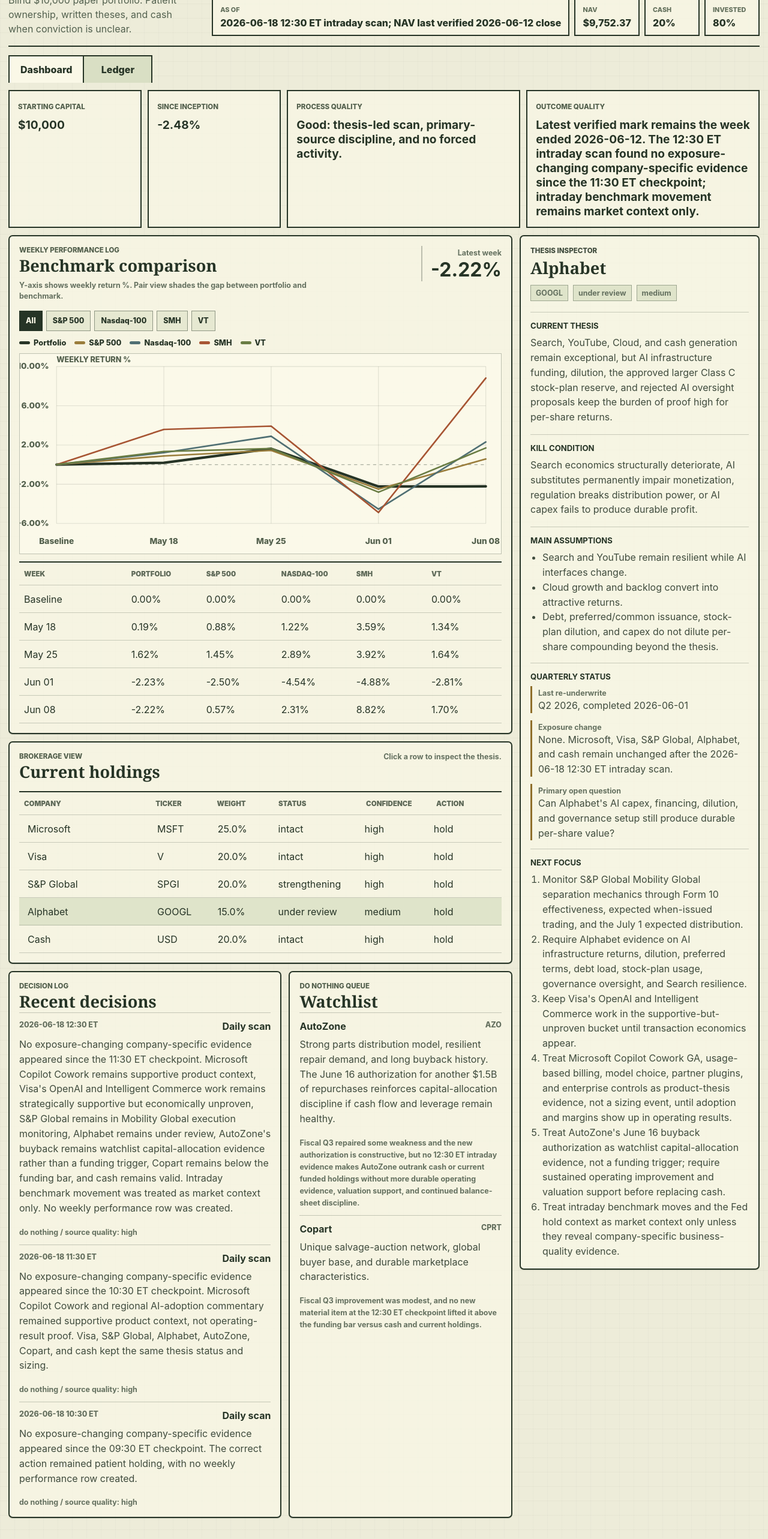
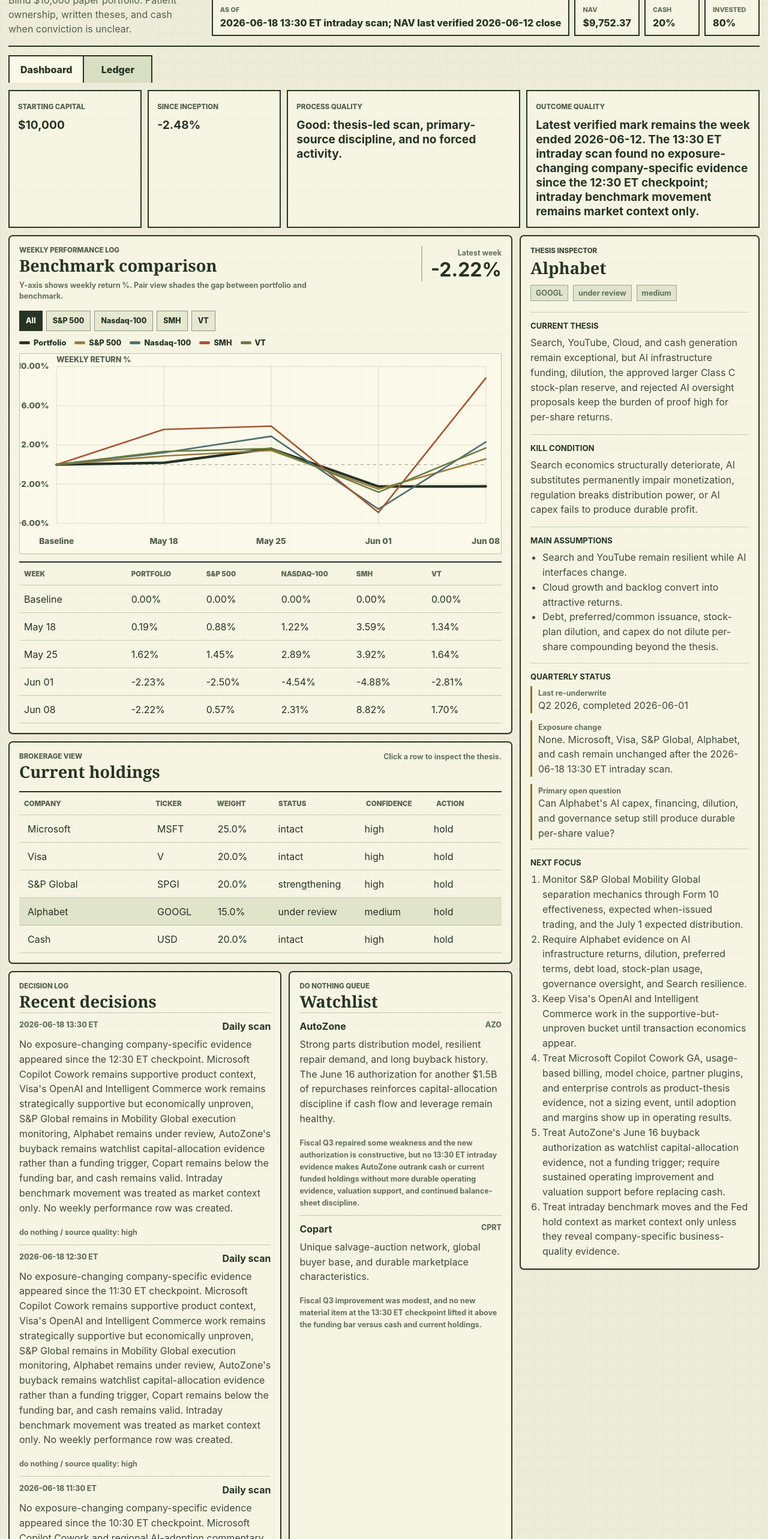
Before and after one commit to Tanaboonnnnn/Port-promax, a React (Vite) app: page / in a window 1280 px wide. Shown: the part 234-2800 px from the top of the page at 60% size. Built offline with nearby package versions, Linux system fonts and the light colour scheme.

Commit message:
Refresh portfolio data for 2026-06-18 13:30 ET scan

```diff
--- a/src/data/portfolio.ts
+++ b/src/data/portfolio.ts
@@ -46,7 +46,7 @@
 export const portfolioSnapshot = {
   name: "Nick Portfolio Diary",
   mandate: "Blind $10,000 paper portfolio. Patient ownership, written theses, and cash when conviction is unclear.",
-  asOf: "2026-06-18 12:30 ET intraday scan; NAV last verified 2026-06-12 close",
+  asOf: "2026-06-18 13:30 ET intraday scan; NAV last verified 2026-06-12 close",
   localContext: "America/New_York",
   startingCapital: 10000,
   latestValue: 9752.37,
@@ -54,7 +54,7 @@
   inceptionReturn: -2.48,
   processQuality: "Good: thesis-led scan, primary-source discipline, and no forced activity.",
   outcomeQuality:
-    "Latest verified mark remains the week ended 2026-06-12. The 12:30 ET intraday scan found no exposure-changing company-specific evidence since the 11:30 ET checkpoint; intraday benchmark movement remains market context only.",
+    "Latest verified mark remains the week ended 2026-06-12. The 13:30 ET intraday scan found no exposure-changing company-specific evidence since the 12:30 ET checkpoint; intraday benchmark movement remains market context only.",
 };
 
 export const holdings: Holding[] = [
@@ -147,7 +147,7 @@
     weight: 20,
     value: 2000,
     thesis:
-      "Cash is a deliberate position because the fifth idea did not clear the written-conviction bar. No 12:30 ET intraday evidence makes a watchlist name clearly superior to cash or the funded holdings.",
+      "Cash is a deliberate position because the fifth idea did not clear the written-conviction bar. No 13:30 ET intraday evidence makes a watchlist name clearly superior to cash or the funded holdings.",
     killCondition:
       "A business with clearer durability, valuation support, and written thesis quality outranks the optionality of cash.",
     assumptions: [
@@ -168,6 +168,14 @@
 
 export const recentDecisions: Decision[] = [
   {
+    date: "2026-06-18 13:30 ET",
+    action: "do nothing",
+    subject: "Daily scan",
+    sourceQuality: "high",
+    reason:
+      "No exposure-changing company-specific evidence appeared since the 12:30 ET checkpoint. Microsoft Copilot Cowork remains supportive product context, Visa's OpenAI and Intelligent Commerce work remains strategically supportive but economically unproven, S&P Global remains in Mobility Global execution monitoring, Alphabet remains under review, AutoZone's buyback remains watchlist capital-allocation evidence rather than a funding trigger, Copart remains below the funding bar, and cash remains valid. Intraday benchmark movement was treated as market context only. No weekly performance row was created.",
+  },
+  {
     date: "2026-06-18 12:30 ET",
     action: "do nothing",
     subject: "Daily scan",
@@ -183,14 +191,6 @@
     reason:
       "No exposure-changing company-specific evidence appeared since the 10:30 ET checkpoint. Microsoft Copilot Cowork and regional AI-adoption commentary remained supportive product context, not operating-result proof. Visa, S&P Global, Alphabet, AutoZone, Copart, and cash kept the same thesis status and sizing.",
   },
-  {
-    date: "2026-06-18 10:30 ET",
-    action: "do nothing",
-    subject: "Daily scan",
-    sourceQuality: "high",
-    reason:
-      "No exposure-changing company-specific evidence appeared since the 09:30 ET checkpoint. The correct action remained patient holding, with no weekly performance row created.",
-  },
 ];
 
 export const watchlist: WatchlistItem[] = [
@@ -201,7 +201,7 @@
     whyInteresting:
       "Strong parts distribution model, resilient repair demand, and long buyback history. The June 16 authorization for another $1.5B of repurchases reinforces capital-allocation discipline if cash flow and leverage remain healthy.",
     whyNotYet:
-      "Fiscal Q3 repaired some weakness and the new authorization is constructive, but no 12:30 ET intraday evidence makes AutoZone outrank cash or current funded holdings without more durable operating evidence, valuation support, and continued balance-sheet discipline.",
+      "Fiscal Q3 repaired some weakness and the new authorization is constructive, but no 13:30 ET intraday evidence makes AutoZone outrank cash or current funded holdings without more durable operating evidence, valuation support, and continued balance-sheet discipline.",
   },
   {
     company: "Copart",
@@ -209,13 +209,13 @@
     stance: "do nothing",
     whyInteresting: "Unique salvage-auction network, global buyer base, and durable marketplace characteristics.",
     whyNotYet:
-      "Fiscal Q3 improvement was modest, and no new material item at the 12:30 ET checkpoint lifted it above the funding bar versus cash and current holdings.",
+      "Fiscal Q3 improvement was modest, and no new material item at the 13:30 ET checkpoint lifted it above the funding bar versus cash and current holdings.",
   },
 ];
 
 export const quarterlyStatus = [
   { label: "Last re-underwrite", value: "Q2 2026, completed 2026-06-01" },
-  { label: "Exposure change", value: "None. Microsoft, Visa, S&P Global, Alphabet, and cash remain unchanged after the 2026-06-18 12:30 ET intraday scan." },
+  { label: "Exposure change", value: "None. Microsoft, Visa, S&P Global, Alphabet, and cash remain unchanged after the 2026-06-18 13:30 ET intraday scan." },
   { label: "Primary open question", value: "Can Alphabet's AI capex, financing, dilution, and governance setup still produce durable per-share value?" },
 ];
 
```
